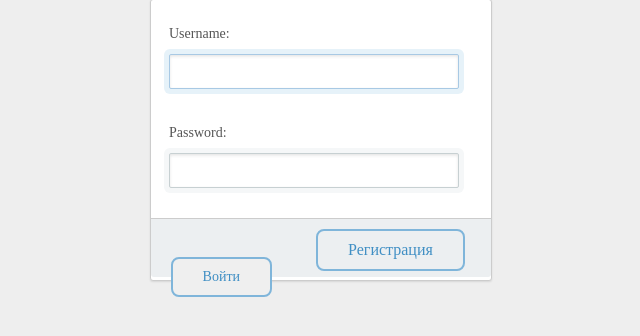
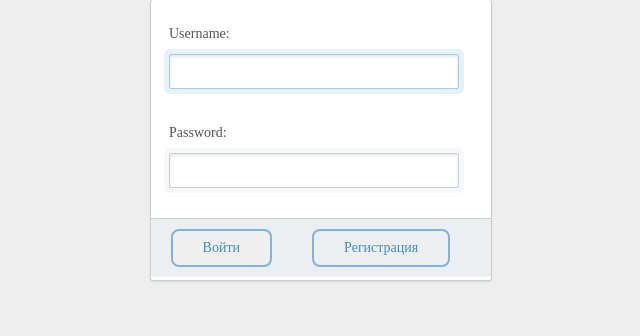
Before and after one commit to Winleynnn/Monitoring_test_project, a Django app: page /login in a window 1280 px wide. Shown: the part 261-597 px from the top of the page, without its empty margins (290-930 px from the left). Run offline with Django 3.2, Linux system fonts and the light colour scheme.

Commit message:
Fixed login page style

```diff
--- a/django_site/restfull_api_test/polls/static/css/site2.css
+++ b/django_site/restfull_api_test/polls/static/css/site2.css
@@ -407,11 +407,13 @@ select {
 	}
 }
 .log_btn {
+  line-height: 1em;
   text-decoration: none;
   display: inline-block;
   padding: 10px 30px;
   margin: 10px 20px;
   position: relative;
+  font-size:14px;
   overflow: hidden;
   border: 2px solid #7FB5DA;
   border-radius: 8px;
@@ -419,7 +421,7 @@ select {
   color: #408fc4;
   transition: .2s ease-in-out;
 }
-.log_btn:before {
+/* .log_btn:before {
   content: "";
   background: linear-gradient(90deg, rgba(255, 255, 255, .1), rgba(255, 255, 255, .5));
   height: 50px;
@@ -428,7 +430,7 @@ select {
   top: -8px;
   left: -75px;
   transform: skewX(-45deg);
-}
+} */
 .log_btn:hover {
   background: #7FB5DA;
   color: #fff;
@@ -540,8 +542,8 @@ input[type=password]:focus {
 }
 
 #lower {
+  display:flex;
 	background: #eceff1;
-
 	height: 58px;
   margin: 20 -0.4px 0 -0.4px;
 	box-shadow: inset 1 1px 1px rgb(0, 0, 0);
```
